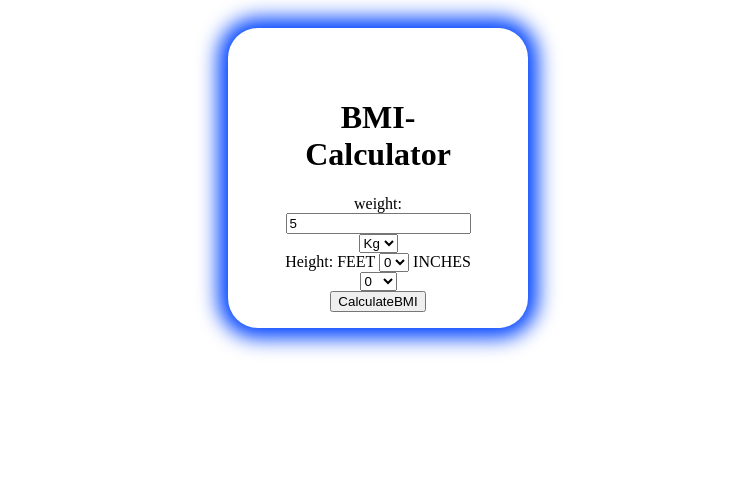
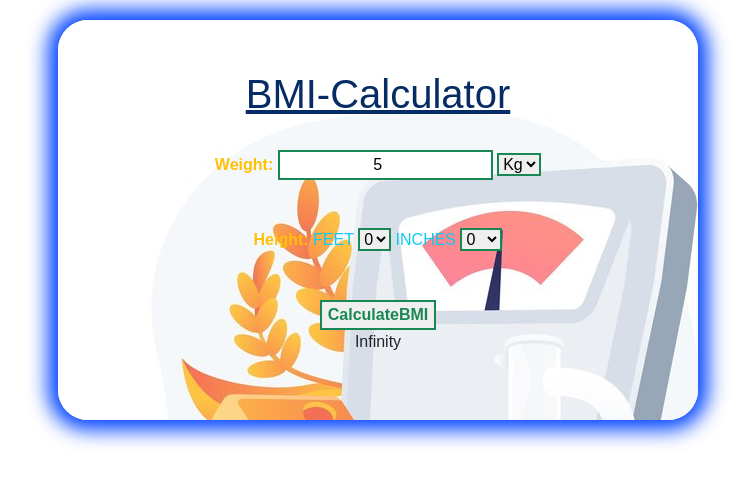
Before and after one commit to mariam-2324/BMI-Calculator, a plain HTML site: page index.html in a window 1280 px wide. Both pictures are taken after typing "5" into the empty fields and a click on the button "CalculateBMI". Shown: the whole page, without its empty margins (262-1017 px from the left). Drawn offline with nearby package versions, Linux system fonts and the light colour scheme.

Commit message:
styling done

```diff
--- a/index.html
+++ b/index.html
@@ -5,17 +5,17 @@
     <meta name="viewport" content="width=device-width, initial-scale=1.0">
     <title>BMI-Calculator in html, css, javascript</title>
     <link rel="stylesheet" href="style.css">
-
-</head>
+    <link href="https://cdn.jsdelivr.net/npm/bootstrap@5.3.3/dist/css/bootstrap.min.css" rel="stylesheet" integrity="sha384-QWTKZyjpPEjISv5WaRU9OFeRpok6YctnYmDr5pNlyT2bRjXh0JMhjY6hW+ALEwIH" crossorigin="anonymous">
+    </head>
 <body>
-    <div class="container">
+    <div class="container w-50">
         <div class="box">
-            <h1 class="">BMI-Calculator</h1>
+            <h1 class="text-primary-emphasis"><u>BMI-Calculator</u></h1>
             <div class="content">
 
-                <label for="weight" class="">weight:
-                    <input type="number" placeholder="Enter your weight" class="weight">
-                    <select class="unit">
+                <label for="weight" class=" fw-bold mt-4 pb-5 text-warning">Weight:
+                    <input type="number" placeholder="Enter your weight" class="border border-success border border-2 text-center weight">
+                    <select class="border border-success border border-2 unit">
                     <option value="kg">Kg</option>
                     <option value="lbs">LB</option>
                     </select>
@@ -23,9 +23,9 @@
 
 
                <div>
-                <label for="height" class="">Height:</label>
-                <span class="feet">FEET</span>
-                <select class="feet">
+                <label for="height" class="text-warning fw-bold">Height:</label>
+                <span class="text-info">FEET</span>
+                <select class="border border-success border border-2 feet">
                     <option value="0">0</option>
                     <option value="1">1</option>
                     <option value="2">2</option>
@@ -36,8 +36,8 @@
                     <option value="7">7</option>
                 </select>
 
-                <span class="inches">INCHES</span>
-                <select class="inches">
+                <span class="text-info">INCHES</span>
+                <select class="border border-success border border-2 inches">
                 <option value="0">0</option>
                 <option value="1">1</option>
                 <option value="2">2</option>
@@ -53,7 +53,7 @@
                 <option value="12">12</option>
             </select>
         </div>
-        <button class="Calculate" id="submit" onclick="calculateBMI()">CalculateBMI</button>
+        <button class="Calculate mt-5 text-success fw-bold border border-success border border-2" id="submit" onclick="calculateBMI()">CalculateBMI</button>
         <div class="result"></div>
         <div class="BMIStatus"></div>
 
@@ -61,7 +61,8 @@
         </div>
     </div>
 
-    <script src="script.js"></script>
+    <script src="./script.js"></script>
 
+    <script src="https://cdn.jsdelivr.net/npm/bootstrap@5.3.3/dist/js/bootstrap.bundle.min.js" integrity="sha384-YvpcrYf0tY3lHB60NNkmXc5s9fDVZLESaAA55NDzOxhy9GkcIdslK1eN7N6jIeHz" crossorigin="anonymous"></script>
 </body>
 </html>
--- a/script.js
+++ b/script.js
@@ -1,4 +1,4 @@
-let weight = document.querySelector(".weigh");
+let weight = document.querySelector(".weight");
 let unit = document.querySelector(".unit");
 let feet = document.querySelector(".feet");
 let inches = document.querySelector(".inches");
@@ -7,7 +7,7 @@ let bmiStatus = document.querySelector(".BMIStatus");
 
 function calculateBMI() {
   let convertedWeight = weight.value;
-  let status;
+  console.log("weight.value", weight.value);
 
   // conversion of lbs into kg
   if (unit.value === "lbs") {
@@ -22,10 +22,11 @@ function calculateBMI() {
   //=============BMI-Ratio======================================
   let bmi = (weight.value / totalHeight ** 2).toFixed(2);
   console.log(bmi);
+  console.log("result", result);
   result.textContent = bmi;
 
 
-  const result = "";
+  const status = "";
   if (bmi < 18.5) {
     result = `underweight`;
   } else if (18.5 <= bmi && bmi <= 24.9) {
@@ -38,8 +39,8 @@ function calculateBMI() {
     result = `Extremely obese`;
   }
 
-  bmiStatus.textContent = result, 'result';
-  result.textContent = bmi, 'bmi';
+  BMIStatus.textContent = status;
+
 }
 
 
--- a/style.css
+++ b/style.css
@@ -4,12 +4,12 @@ body {
 
 }
 .container {
-    height: 200px;
+    height: 400px;
     margin-top: 20px;
-    width: 200px;
     box-shadow: 0px 0px 20px 10px #0044ff;
     padding: 50px;
     border-radius: 30px;
     text-align: center;
-
+    font-family: Arial, Helvetica, sans-serif;
+    background-image: url(/imges/bmi3.jpg);
 }
```
